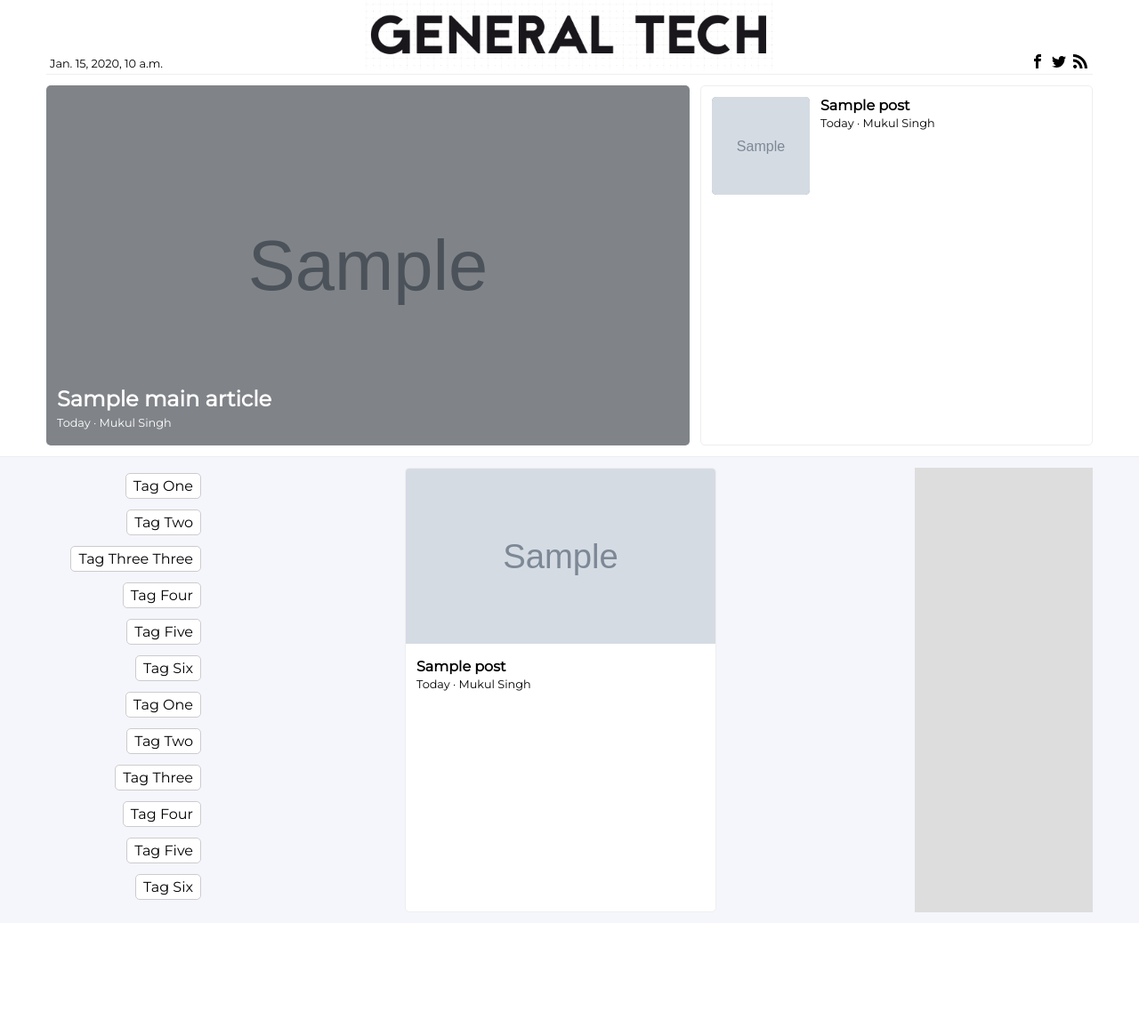
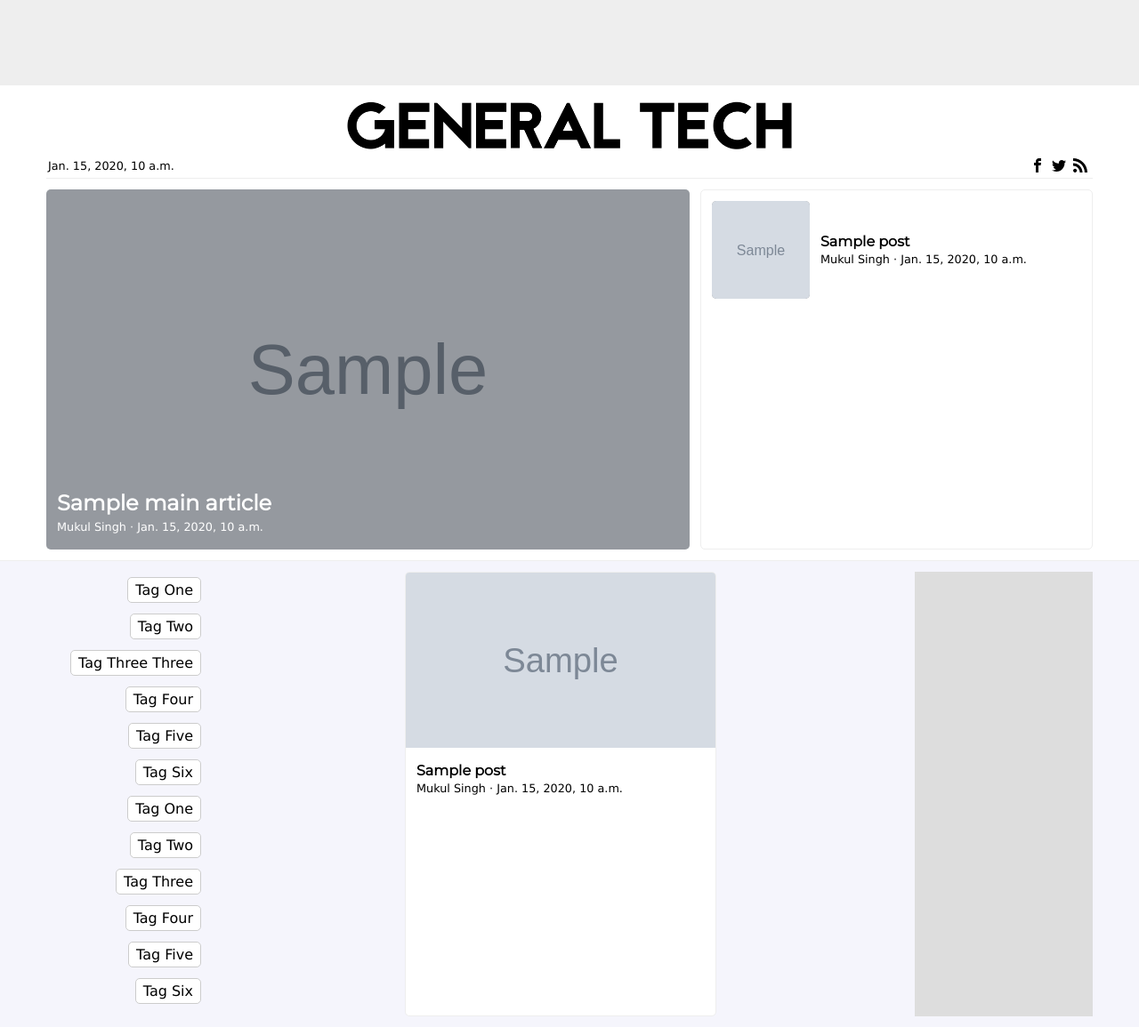
Before and after one commit to TheGeneralTech/inception_general_tech_website, a Django app: template generaltech/generaltech/templates/generaltech/index.html in a window 1280 px wide. Shown: the whole page at 89% size. Before the commit the page ends 1026 px from the top, so only its background shows below. Run offline with Django 3.2, Linux system fonts and the light colour scheme; the template is opened without the code that fills it: most values are stand-ins (such as "Sample title", 1, 10 or a date in 2020); grey boxes marked "Sample" are stand-in pictures.

Commit message:
added date,  changed font,  reorganised header

```diff
--- a/generaltech/generaltech/settings.py
+++ b/generaltech/generaltech/settings.py
@@ -25,7 +25,7 @@ SECRET_KEY = '01jn7r9!$twyay-1yqf0xsg*b$vh8slhnh^vmb)!b79y6x00t)'
 # SECURITY WARNING: don't run with debug turned on in production!
 DEBUG = True
 
-ALLOWED_HOSTS = ['localhost', '127.0.0.1', '[::1]','172.20.10.5']
+ALLOWED_HOSTS = ['localhost', '127.0.0.1', '[::1]','172.20.10.5','192.168.43.163']
 
 
 # Application definition
--- a/generaltech/generaltech/static/css/base.css
+++ b/generaltech/generaltech/static/css/base.css
@@ -7,11 +7,14 @@ body {
     box-sizing: border-box;
 }
 
-h1, h2, h3, h4, h5, h6, p, a {
+h1, h2, h3, h4, h5, h6 {
     font-family: 'Montserrat', sans-serif;
+}
+p, a {
+    font-family: Verdana, Geneva, sans-serif;
 }
 #advert_top {
     width: 100%;
-    height: auto;
+    height: 6em;
     background-color: #eee;
 }
--- a/generaltech/generaltech/static/css/index.css
+++ b/generaltech/generaltech/static/css/index.css
@@ -25,43 +25,45 @@
 /* header */
 header {
     width: 100%;
+    padding: 0 12px;
+}
+#header_content {
+    width: 100%;
+    max-width: 1176px;
+    margin: auto;
+    position: relative;
+    flex: 0 0 100%;
     border: #eee solid;
     border-width: 0 0 1px;
-    position: relative;
-    flex: 0 0 100%;
 }
 #date_social_cont {
-    width: 100%;
-    height: 24px;
     position: relative;
     bottom: 0;
+    display: flex;
+    flex-direction: row;
+    align-items: center;
+    justify-content: space-between;
+    flex-wrap: wrap;
 }
 #social_links {
-    position: absolute;
-    bottom: 0;
-    right: 0;
     padding: 2px;
 }
 #social_links a svg {
     width: 16px;
     height: 16px;
-    margin: 4px 8px;
+    margin: 4px 0 4px 16px;
     float: left;
 }
 #date_today {
-    position: absolute;
-    bottom: 0;
-    left: 0;
-    padding: 4px;
+    padding: 2px;
     font-size: .8em;
 }
 
 #logo {
     width: 100%;
-    max-width: 460px;
+    max-width: 500px;
     display: block;
-    margin: auto;
-    position: relative;
+    margin: 12px auto 6px;
 }
 #logo img {
     width: 100%;
@@ -90,7 +92,7 @@ header {
     width: 100%;
     height: 100%;
     display: block;
-    background-color: rgba(0, 0, 0, .4);
+    background-color: rgba(0, 0, 0, .3);
 }
 #main_article_cont summary {
     width: 100%;
@@ -113,20 +115,20 @@ header {
 #side_articles {
     width: 100%;
     height: auto;
-    padding: 12px;
     margin-top: 12px;
-    background-color: #fff;
     border: #eee solid 1px;
     border-radius: 5px;
     position: relative;
 }
 .side_article_cont {
     width: 100%;
+    padding: 12px;
     height: auto;
     color: #000;
     text-decoration: none;
     display: flex;
     flex-direction: row;
+    align-items: center;
 }
 .side_article_cont img {
     width: 110px;
@@ -143,10 +145,14 @@ header {
 .side_article_cont p {
     font-size: .8em;
 }
+#side_articles footer {
+    width: 100%;
+    padding: 0 12px;
+}
 #side_articles hr {
     width: 100%;
     height: 1px;
-    margin: 12px 0;
+    margin: 0;
     border: 0px solid #eee;
     background-color: #eee;
 }
@@ -238,8 +244,8 @@ header {
 }
 
 @media only screen and (min-width: 800px) {
-    #date_social_cont {
-        position: absolute;
+    #logo {
+        margin: 18px auto 0;
     }
     #social_links a svg {
         margin: 4px;
--- a/generaltech/generaltech/templates/generaltech/index.html
+++ b/generaltech/generaltech/templates/generaltech/index.html
@@ -8,10 +8,10 @@
 
 {% block content %}
 {% include 'generaltech/symbol-defs.svg' %}
-<div id="main_content">
 <header>
+    <div id="header_content">
         <a id="logo" href="{% url 'index' %}">
-        <img src="{% static 'image/temp_logo.jpg' %}" alt="General Tech" />
+            <img src="{% static 'image/temp_logo.png' %}" alt="General Tech" />
         </a>
         <div id="date_social_cont">
             <p id="date_today">{{ date }} </p>
@@ -33,13 +33,15 @@
                 </a>
             </div>
         </div>
+    </div>
 </header>
+<div id="main_content">
 <a id="main_article_cont" href="{% url 'article' 'fix_me' %}">
     <img id="article1_img" src="{{ main_article.titleImage }}" alt="fix_me" />
     <span class="curtain"></span>
     <summary>
         <h2>{{ main_article.title }}</h2><br>
-        <p id="publish_date">Today</p><p> · </p><p id="writer">Mukul Singh</p>
+        <p id="writer">Mukul Singh</p><p> · </p><p id="publish_date">{{ main_article.created_on }}</p>
     </summary>
 </a>
 <div id="side_articles">
@@ -48,10 +50,10 @@
             <img id="article2_img" src="{{ post.titleImage }}" alt="fix_me" />
             <summary>
                 <h4>{{ post.title }}</h4><br>
-                <p id="publish_date">Today</p><p> · </p><p id="writer">Mukul Singh</p>
+                <p id="writer">Mukul Singh</p><p> · </p><p id="publish_date">{{ post.created_on }}</p>
             </summary>
         </a>
-        {% if not forloop.last %}<hr>{% endif %}
+        {% if not forloop.last %}<footer><hr></footer>{% endif %}
     {% endfor %}
 </div>
 </div>
@@ -77,7 +79,7 @@
                 <img class="norm_article_img" src="{{ post.titleImage }}" alt="fix_me" />
                 <summary>
                     <h4>{{ post.title }}</h4>
-                    <p id="publish_date">Today</p><p> · </p><p id="writer">Mukul Singh</p>
+                    <p id="writer">Mukul Singh</p><p> · </p><p id="publish_date">{{ post.created_on }}</p>
                 </summary>
             </a>
         {% endfor %}
```
Also changed, not shown: generaltech/generaltech/views.py (+47 -17 lines), generaltech/generaltech/static/image/temp_logo.jpg (deleted), generaltech/generaltech/static/image/temp_logo.png (added). Lines whose indentation alone changed are shown as unchanged.
